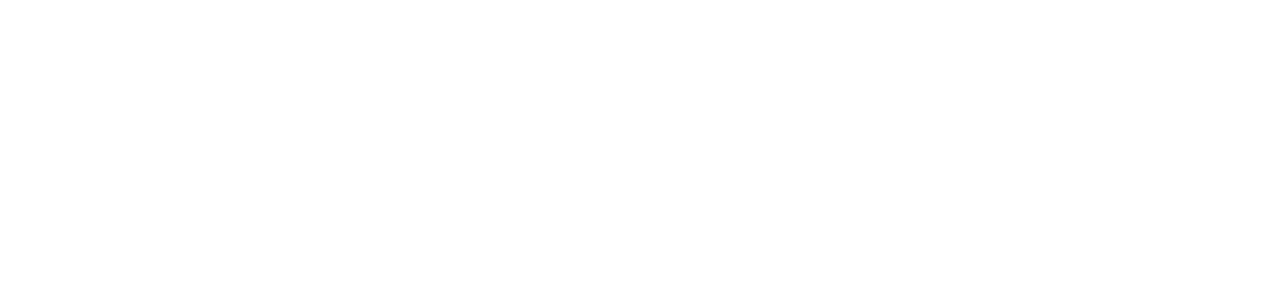
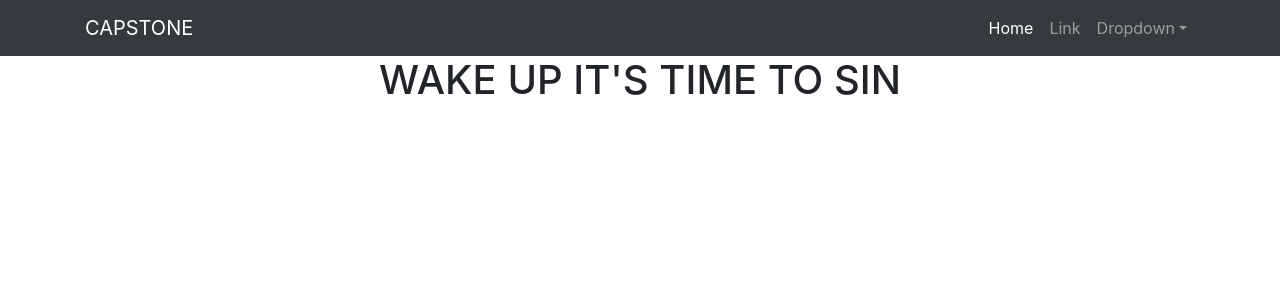
Before and after one commit to jaykmark/ascent-front-end, a React (Create React App) app: page / in a window 1280 px wide. Shown: the top 300 px of the page. Built offline with nearby package versions, Linux system fonts and the light colour scheme.

Commit message:
creates Navbar and a route for landing page.

```diff
--- a/package.json
+++ b/package.json
@@ -6,9 +6,11 @@
     "@testing-library/jest-dom": "^4.2.4",
     "@testing-library/react": "^9.3.2",
     "@testing-library/user-event": "^7.1.2",
+    "axios": "^0.19.0",
     "dotenv": "^8.2.0",
     "react": "^16.12.0",
     "react-dom": "^16.12.0",
+    "react-router-dom": "^5.1.2",
     "react-scripts": "3.3.0"
   },
   "scripts": {
--- a/public/index.html
+++ b/public/index.html
@@ -24,7 +24,9 @@
       work correctly both with client-side routing and a non-root public URL.
       Learn how to configure a non-root public URL by running `npm run build`.
     -->
-    <title>React App</title>
+    <!-- BootStrap -->
+    <link rel="stylesheet" href="https://stackpath.bootstrapcdn.com/bootstrap/4.4.1/css/bootstrap.min.css" integrity="sha384-Vkoo8x4CGsO3+Hhxv8T/Q5PaXtkKtu6ug5TOeNV6gBiFeWPGFN9MuhOf23Q9Ifjh" crossorigin="anonymous">
+    <title>Capstone</title>
   </head>
   <body>
     <noscript>You need to enable JavaScript to run this app.</noscript>
@@ -39,5 +41,9 @@
       To begin the development, run `npm start` or `yarn start`.
       To create a production bundle, use `npm run build` or `yarn build`.
     -->
+    <!-- BootStrap JS, JQuery -->
+    <script src="https://code.jquery.com/jquery-3.4.1.slim.min.js" integrity="sha384-J6qa4849blE2+poT4WnyKhv5vZF5SrPo0iEjwBvKU7imGFAV0wwj1yYfoRSJoZ+n" crossorigin="anonymous"></script>
+    <script src="https://cdn.jsdelivr.net/npm/popper.js@1.16.0/dist/umd/popper.min.js" integrity="sha384-Q6E9RHvbIyZFJoft+2mJbHaEWldlvI9IOYy5n3zV9zzTtmI3UksdQRVvoxMfooAo" crossorigin="anonymous"></script>
+    <script src="https://stackpath.bootstrapcdn.com/bootstrap/4.4.1/js/bootstrap.min.js" integrity="sha384-wfSDF2E50Y2D1uUdj0O3uMBJnjuUD4Ih7YwaYd1iqfktj0Uod8GCExl3Og8ifwB6" crossorigin="anonymous"></script>
   </body>
 </html>
--- a/src/App.js
+++ b/src/App.js
@@ -1,13 +1,23 @@
+// External Modules
 import React from 'react';
+import { withRouter } from 'react-router-dom';
 
+// Internal Modules
+import Navbar from './components/Navbar/Navbar';
+import Routes from './config/Routes';
+
+// CSS
 import './App.css';
 
-function App() {
-  return (
-    <div className="App">
-
-    </div>
-  );
+class App extends React.Component {
+  render() {
+    return (
+      <div className="App">
+        <Navbar />
+        <Routes />
+      </div>
+    );
+  }
 }
 
-export default App;
+export default withRouter(App);
--- /dev/null
+++ b/src/components/Landing/Landing.js
@@ -0,0 +1,9 @@
+import React from 'react';
+
+function Landing() {
+  return (
+    <h1>WAKE UP IT'S TIME TO SIN</h1>
+  )
+}
+
+export default Landing;
--- /dev/null
+++ b/src/components/Navbar/Navbar.js
@@ -0,0 +1,38 @@
+import React from 'react';
+
+class Navbar extends React.Component {
+  render() {
+    return (
+      <nav className="navbar navbar-expand-sm navbar-dark bg-dark">
+        <div className="container">
+          <a className="navbar-brand" href="#">CAPSTONE</a>
+
+          <button className="navbar-toggler" type="button" data-toggle="collapse" data-target="#navbarsExample03" aria-controls="navbarsExample03" aria-expanded="false" aria-label="Toggle navigation">
+            <span className="navbar-toggler-icon"></span>
+          </button>
+
+          <div className="collapse navbar-collapse" id="navbarsExample03">
+            <ul className="navbar-nav ml-auto">
+              <li className="nav-item active">
+                <a className="nav-link" href="#">Home <span className="sr-only">(current)</span></a>
+              </li>
+              <li className="nav-item">
+                <a className="nav-link" href="#">Link</a>
+              </li>
+              <li className="nav-item dropdown">
+                <a className="nav-link dropdown-toggle" href="#" id="dropdown03" data-toggle="dropdown" aria-haspopup="true" aria-expanded="false">Dropdown</a>
+                <div className="dropdown-menu" aria-labelledby="dropdown03">
+                  <a className="dropdown-item" href="#">Action</a>
+                  <a className="dropdown-item" href="#">Another action</a>
+                  <a className="dropdown-item" href="#">Something else here</a>
+                </div>
+              </li>
+            </ul>
+          </div>
+        </div>
+      </nav>
+    )
+  }
+}
+
+export default Navbar;
--- a/src/config/routes.js
+++ b/src/config/routes.js
@@ -0,0 +1,15 @@
+import React from 'react';
+import { Switch, Route } from 'react-router-dom';
+
+import Landing from '../components/Landing/Landing';
+
+
+function Routes(props) {
+  return (
+    <Switch>
+      <Route exact path="/" component={Landing} />
+    </Switch>
+  )
+};
+
+export default Routes;
--- a/src/index.js
+++ b/src/index.js
@@ -1,9 +1,13 @@
 import React from 'react';
 import ReactDOM from 'react-dom';
+import { BrowserRouter as Router } from 'react-router-dom';
 import App from './App';
 import * as serviceWorker from './serviceWorker';
 
-ReactDOM.render(<App />, document.getElementById('root'));
+ReactDOM.render(
+  <Router>
+    <App />
+  </Router>, document.getElementById('root'));
 
 // If you want your app to work offline and load faster, you can change
 // unregister() to register() below. Note this comes with some pitfalls.
```
Also changed, not shown: 2 other files (tests, documents, lock files or other folders).
